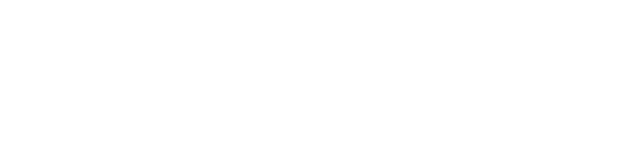
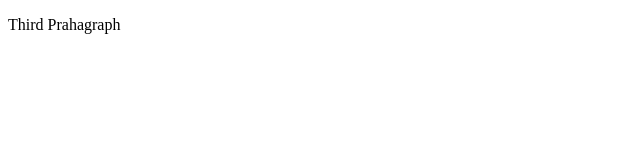
Before and after one commit to dragosgn/introduction-to-git, a plain HTML site: page index.html in a window 1280 px wide. Shown: the whole page, without its empty margins (0-640 px from the left). Drawn offline with Linux system fonts and the light colour scheme.

Commit message:
added a pharagraph

```diff
--- a/index.html
+++ b/index.html
@@ -8,6 +8,7 @@
 </head>
 
 <body>
+    <p>Third Prahagraph</p>
 
 </body>
 
```
